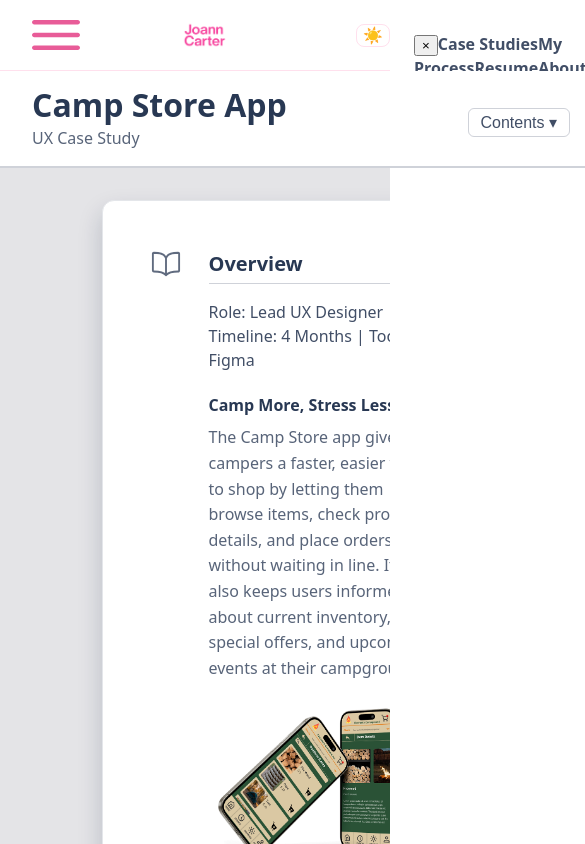
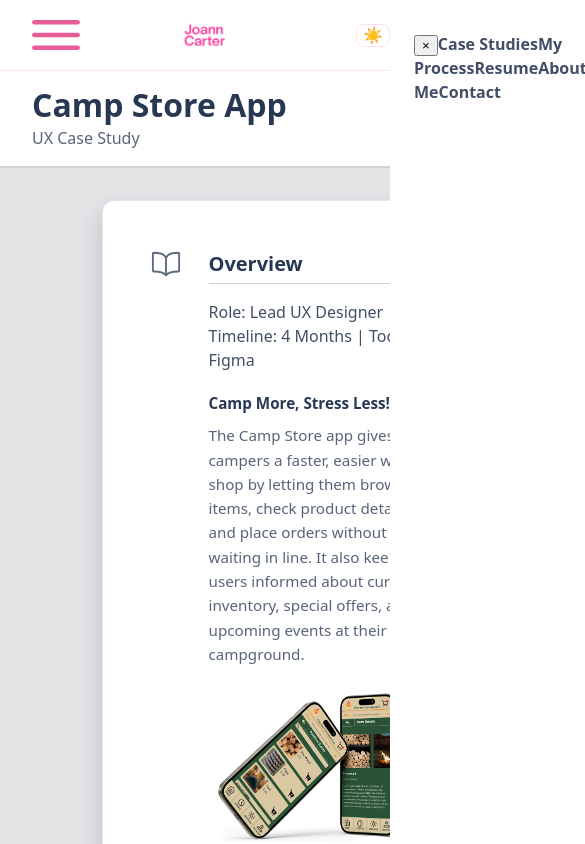
Before and after one commit to lioness3/ux_portfolio_26, a React (Vite) app: page /case-study/0 in a window 390 px wide. Shown: the top 844 px of the page, 585 px wide, since content can reach past the window. Built offline with nearby package versions, Linux system fonts and the light colour scheme.

Commit message:
fix horionatl scroll issue on app wrappper in mobile

```diff
--- a/src/components/cards/CaseStudyCard.jsx
+++ b/src/components/cards/CaseStudyCard.jsx
@@ -22,7 +22,7 @@ const CaseStudyCard = ({
         style={{
           backgroundImage: `url(${mainImage})`,
           backgroundColor: bgColor,
-          backgroundSize: "90% auto",
+          backgroundSize: "100% auto",
           backgroundRepeat: "no-repeat",
           backgroundPosition: "center",
         }}
--- a/src/components/cards/InfoCard.jsx
+++ b/src/components/cards/InfoCard.jsx
@@ -6,8 +6,8 @@ import ImageCard from "./ImageCard";
 import PrototypeCard from "./PrototypeCard";
 import UsabilityCard from "./UsabilityCard";
 import FinalDesignCard from "./FinalDesignCard";
+import OverviewCard from "./OverviewCard";
 import Button from "../Button";
-import { FaGithub } from "react-icons/fa";
 
 // Gets the data to display from the case studies data
 // determines what card to display through the type key in the categories part of the data
@@ -31,32 +31,15 @@ export default function InfoCard({ id, category, colorPalette }) {
         <div className="info-card-divider" />
         {/* Display for OVERVIEW Card */}
         {category.type === "overview" && (
-          <div>
-            <div className="overview-details">
-              <span>Role: {category.role}</span>
-              <span> | </span>
-              <span>Timeline: {category.timeline}</span>
-              <span> | </span>
-              <span>Tools: {category.tools}</span>
-            </div>
-            <h4 className="info-card-headline">{category.catchPhrase}</h4>
-            <p className="info-card-description">{category.summary}</p>
-            <img
-              src={category.image}
-              alt={category.title}
-              className="info-card-image"
-            />
-
-            {category.sourceCode && (
-              <Button
-                classN="sourcecode_btn"
-                icon={<FaGithub />}
-                btnText="View the Source Code"
-                primary={false}
-                link={category.sourceCode}
-              />
-            )}
-          </div>
+          <OverviewCard
+            role={category.role}
+            timeline={category.timeline}
+            tools={category.tools}
+            catchPhrase={category.catchPhrase}
+            summary={category.summary}
+            image={category.image}
+            sourceCode={category.sourceCode}
+          />
         )}
         {/* Display for text cards */}
         {category.type === "text" && (
--- /dev/null
+++ b/src/components/cards/OverviewCard.jsx
@@ -0,0 +1,42 @@
+import "../../styles/cards/overviewCard.css";
+import Button from "../Button";
+import { FaGithub } from "react-icons/fa";
+
+export default function OverviewCard({
+  role,
+  timeline,
+  tools,
+  catchPhrase,
+  summary,
+  image,
+  sourceCode,
+}) {
+  return (
+    <div>
+      <div className="overview-details">
+        <span>Role: {role}</span>
+        <span> | </span>
+        <span>Timeline: {timeline}</span>
+        <span> | </span>
+        <span>Tools: {tools}</span>
+      </div>
+      <h4 className="info-card-headline">{catchPhrase}</h4>
+      <p className="info-card-description">{summary}</p>
+      <img
+        src={image}
+        alt="Overview"
+        className="info-card-image"
+      />
+
+      {sourceCode && (
+        <Button
+          classN="sourcecode_btn"
+          icon={<FaGithub />}
+          btnText="View the Source Code"
+          primary={false}
+          link={sourceCode}
+        />
+      )}
+    </div>
+  );
+}
--- a/src/pages/CaseStudyDetail.jsx
+++ b/src/pages/CaseStudyDetail.jsx
@@ -47,7 +47,7 @@ function CaseStudyDetail({ studies }) {
     sections.forEach((sec) => observer.current.observe(sec));
 
     return () => observer.current.disconnect();
-  }, []);
+  }, [id]); // < rerun this when the case study changes
 
   // Error handling for lost case study data
   if (!study) return <div>Case study not found.</div>;
--- a/src/styles/cards/infoCard.css
+++ b/src/styles/cards/infoCard.css
@@ -9,13 +9,13 @@
   margin-top: 32px;
   display: flex;
   flex-direction: row;
-  overflow-x: hidden;
+  /* overflow-x: hidden; */
   /* used to place the card in the users view when the menu item on the left is clicked  */
   scroll-margin-top: var(--case-study-scroll-margin-top);
 }
 /* seperates the last card from the bottom of the screen */
 .info-card:last-child {
-  margin-bottom: 40vh;
+  margin-bottom: 10vh;
 }
 .info-card-col1 {
   margin-right: 1.75rem;
@@ -83,8 +83,8 @@
     max-height: 30px;
   }
 }
-@media (min-width: 1200px) {
+/* @media (min-width: 1200px) {
   .info-card {
     padding: 5rem;
   }
-}
+} */
--- /dev/null
+++ b/src/styles/cards/overviewCard.css
@@ -0,0 +1,37 @@
+.overview-details {
+  color: var(--text-80);
+  margin-bottom: 1rem;
+  margin-top: -1rem; /* matches the margin on the info-card-title to avoid excessive spacing */
+}
+
+.info-card-headline {
+  font-size: 1rem;
+  color: var(--text-90);
+  margin-bottom: 0.5rem;
+}
+
+.info-card-description {
+  font-size: 1rem;
+  line-height: 1.6;
+  color: var(--text-70);
+  margin: 0 0;
+  white-space: pre-line;
+  max-width: 90%;
+}
+
+.info-card-image {
+  width: 100%;
+  max-width: 400px;
+  margin-top: 1rem;
+  border-radius: var(--borderRadius);
+}
+
+@media (max-width: 969px) {
+  .info-card-headline {
+    font-size: 0.95rem;
+  }
+
+  .info-card-description {
+    font-size: 0.95rem;
+  }
+}
--- a/src/styles/caseStudyDetailPage.css
+++ b/src/styles/caseStudyDetailPage.css
@@ -238,7 +238,7 @@
   .case-study-detail-layout {
     display: flex; /* stack everything */
     flex-direction: column;
-    max-width: 100%;
+    max-width: 100vw;
   }
   .case-study-header {
     padding: 0.5rem;
--- a/src/styles/global.css
+++ b/src/styles/global.css
@@ -126,12 +126,16 @@ html[data-theme="dark"] {
   display: flex;
   flex-direction: column;
   min-height: 100vh; /* Ensures footer stays at the bottom */
+  max-width: 100vw;
+  overflow-x: hidden; /* gets rid of weird horizontal scroll */
 }
 
 /* Apply semantic colors to the document */
 html,
 body {
   height: 100%;
+  width: 100%;
+  overflow-x: hidden;
 }
 body {
   margin: 0;
--- a/src/styles/sections/caseStudies.css
+++ b/src/styles/sections/caseStudies.css
@@ -19,7 +19,7 @@
 .case-study-card {
   position: relative;
   width: 340px;
-  min-width: 340px;
+  min-width: 20vw;
   height: 420px;
   min-height: 420px;
   box-sizing: border-box;
@@ -103,8 +103,12 @@
   .case-studies-list {
     flex-direction: column;
     align-items: center;
+    max-width: 100%;
   }
   .case-wrapper {
     padding-bottom: calc(var(--section-padding-bottom) + 200px);
   }
+  .case-study-card {
+    width: 80vw;
+  }
 }
--- a/src/styles/sections/hero.css
+++ b/src/styles/sections/hero.css
@@ -3,6 +3,7 @@
   flex-direction: row;
   max-width: 100%;
   margin: auto;
+  border: 2px solid purple;
 }
 
 .hero-left {
@@ -64,7 +65,7 @@
   .hero {
     flex-direction: column-reverse;
     padding-bottom: 0;
-    background-size: 100% 100%;
+    /* background-size: 100% 100%; */
   }
   .hero-right,
   .hero-left {
```
